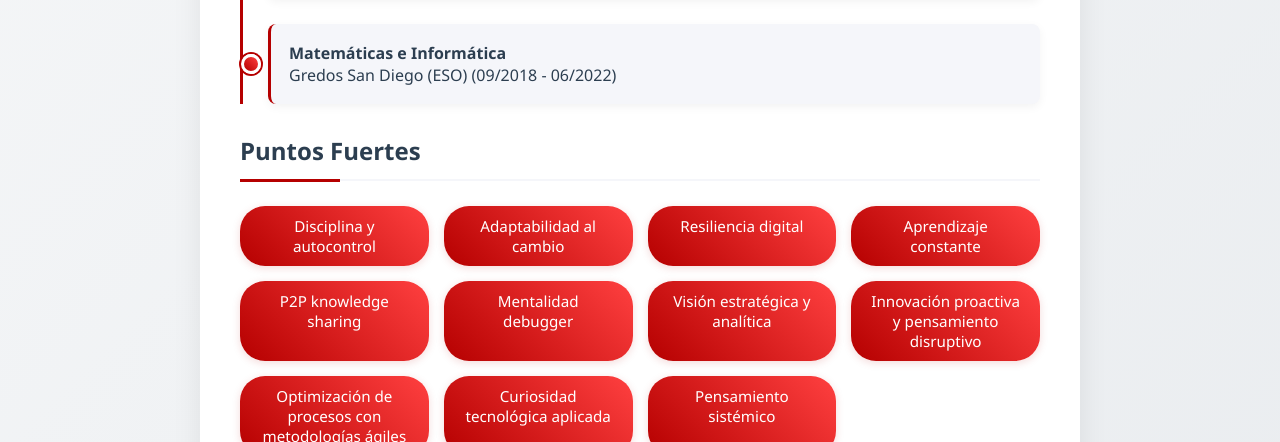
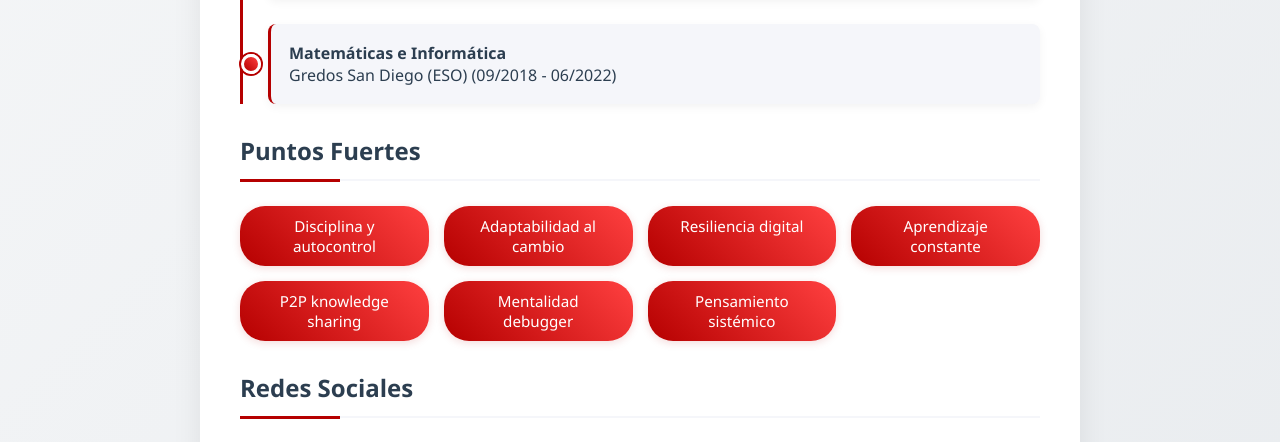
Before and after one commit to 4leX-42/C.V, a plain HTML site: page index.html in a window 1280 px wide. Shown: the part 962-1404 px from the top of the page. Drawn offline with Linux system fonts and the light colour scheme.

Commit message:
Update index.html

```diff
--- a/index.html
+++ b/index.html
@@ -323,10 +323,6 @@
         <div>Aprendizaje constante</div>
         <div>P2P knowledge sharing</div>
         <div>Mentalidad debugger</div>
-    <div>Visión estratégica y analítica</div>
-    <div>Innovación proactiva y pensamiento disruptivo</div>
-    <div>Optimización de procesos con metodologías ágiles</div>
-    <div>Curiosidad tecnológica aplicada</div>
         <div>Pensamiento sistémico</div>
       </div>
     </div>
```
Lines whose indentation alone changed are shown as unchanged.
